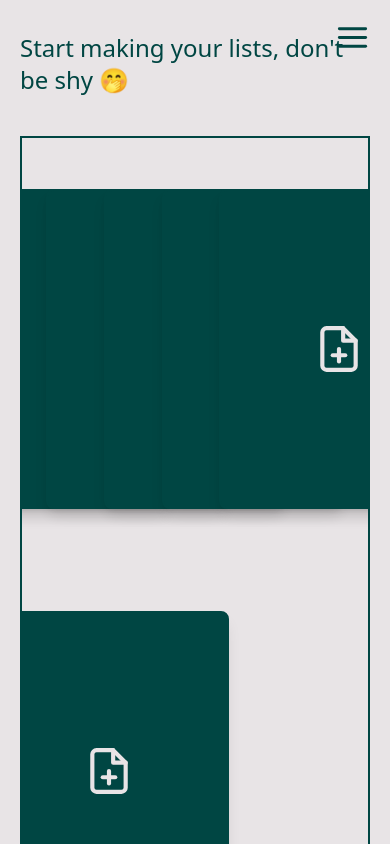
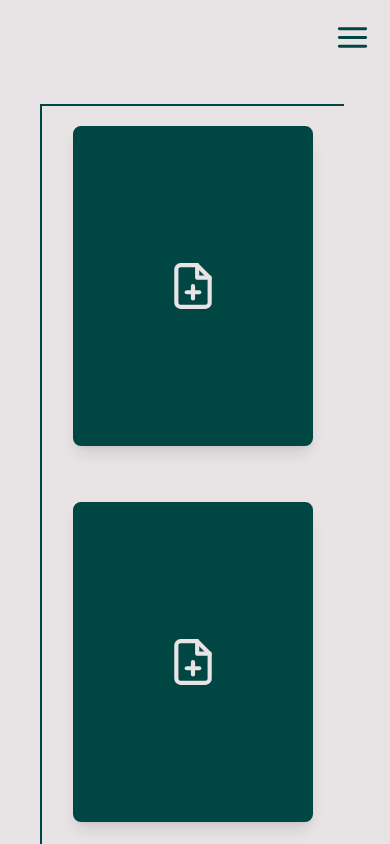
Before and after one commit to Martinezoms/ztodos, a React (Create React App) app: page / in a window 390 px wide. Both pictures are taken after a click on the element "Login". Shown: the top 844 px of the page. Built offline with nearby package versions, Linux system fonts and the light colour scheme.

Commit message:
making the pages responsive

```diff
--- a/src/Assets/css/main.css
+++ b/src/Assets/css/main.css
@@ -9,6 +9,14 @@ body {
 
 html {
   scroll-behavior: smooth;
+}
+.nav {
+  position: fixed;
+  top: 0;
+  width: 100%;
+  height: 10%;
+  margin-bottom: 20px;
+  z-index: 20;
 }
 
 .login-body {
@@ -45,7 +53,7 @@ html {
 }
 .modal-input {
   height: inherit;
-  width: 32rem;
+  width: 30rem;
   border: 2px solid #abd1c6;
   border-radius: 0.5rem;
   outline: none;
@@ -56,7 +64,7 @@ html {
   transition: all 0.35s;
 }
 .list-input {
-  width: 55rem;
+  width: 93%;
   border: 2px solid #abd1c6;
   outline: none;
   background: #e8e4e6;
@@ -84,6 +92,7 @@ input::placeholder {
   border-style: solid;
   border-width: 1px;
   position: fixed;
+  top: 0;
   right: 0;
   width: 100%;
   height: 100%;
@@ -97,6 +106,7 @@ input::placeholder {
   border-style: none;
   border-width: 1px;
   position: fixed;
+  top: 0;
   right: 0;
   height: 100%;
   width: 0;
@@ -106,8 +116,18 @@ input::placeholder {
 }
 
 .user-list {
-  height: 53rem;
+  height: 80%;
+  width: 95%;
+  z-index: 0;
   overflow-y: scroll;
+  overflow-x: hidden;
+}
+.userpage {
+  position: absolute;
+  top: 10%;
+  left: 5%;
+  z-index: 0;
+  overflow: auto;
 }
 
 .box {
@@ -134,13 +154,16 @@ input::placeholder {
 .modal .back-drop {
   position: absolute;
   background: #111827f0;
+  top: 0;
   width: 100%;
   height: 100%;
 }
 
 .create-list {
+  width: 50%;
+  height: 40%;
   position: absolute;
-  top: 25%;
+  top: 30%;
   left: 25%;
 }
 
@@ -156,3 +179,107 @@ input::placeholder {
   width: 100%;
   height: 85%;
 }
+
+@media screen and (max-width: 614px) {
+  .list-input {
+    border: 1px solid #abd1c6;
+    font-size: 0.8rem;
+  }
+  .smile {
+    size: 20;
+  }
+  .welcome {
+    font-size: 1.5rem;
+  }
+  .please {
+    font-size: 1rem;
+  }
+  .login-box {
+    padding: 35px;
+  }
+  .signup-intro {
+    font-size: 1rem;
+  }
+  .signup {
+    padding: 35px;
+  }
+}
+@media screen and (max-width: 920px) {
+  .user-intro {
+    display: none;
+  }
+  .file {
+    size: 30;
+  }
+}
+@media screen and (max-width: 1555px) {
+  .user-list {
+    grid-template-columns: repeat(5, minmax(0, 1fr));
+  }
+}
+@media screen and (max-width: 1375px) {
+  .user-list {
+    grid-template-columns: repeat(4, minmax(0, 1fr));
+  }
+}
+@media screen and (max-width: 1049px) {
+  .user-list {
+    grid-template-columns: repeat(3, minmax(0, 1fr));
+  }
+  .modal-input {
+    width: 20rem;
+  }
+}
+@media screen and (max-width: 806px) {
+  .user-list {
+    grid-template-columns: repeat(2, minmax(0, 1fr));
+  }
+  .modal-input {
+    width: 17rem;
+  }
+  @media screen and (max-width: 623px) {
+    .modal-input {
+      width: 15rem;
+    }
+  }
+}
+@media screen and (max-width: 553px) {
+  .user-list {
+    grid-template-columns: repeat(1, minmax(0, 1fr));
+  }
+}
+
+@media screen and (max-width: 550px) {
+  .modal-input {
+    width: 12rem;
+    font-size: 0.7rem;
+  }
+  .create-list {
+    font-size: 0.7rem;
+  }
+  .smile {
+    size: 20;
+  }
+}
+
+@media screen and (max-width: 420px) {
+  .modal-input {
+    width: 10rem;
+  }
+  .create-list {
+    width: 60%;
+    left: 20%;
+  }
+}
+@media screen and (max-width: 360px) {
+  .modal-input {
+    width: 9rem;
+    font-size: 0.5rem;
+  }
+  .create-list {
+    width: 60%;
+    height: 50%;
+    left: 20%;
+    font-size: 0.5rem;
+  }
+}
--- a/src/Components/CreateListModal.js
+++ b/src/Components/CreateListModal.js
@@ -15,7 +15,7 @@ function CreateListModal({ setShowModal, setPage }) {
               onClick={() => setShowModal(false)}
             />
             <motion.div initial={{ opacity: 0 }} animate={{ opacity: 1 }} transition={{ duration: 0.4, delay: 0.4 }}>
-              <div className="bg-lgreeny text-greeny shadow-md rounded-lg  p-16 flex flex-col items-center  justify-center space-y-10 pt-20 w-1/2 create-list">
+              <div className="bg-lgreeny text-greeny shadow-md rounded-lg  p-16 flex flex-col items-center  justify-center space-y-10 pt-20  create-list">
                 <div className="space-y-2">
                   <div>What is this list for?</div>
                   <div className="wrapper ">
@@ -27,7 +27,7 @@ function CreateListModal({ setShowModal, setPage }) {
                   <div className="wrapper">
                     <input spellCheck="false" maxLength="3" placeholder="Insert emoji" className="modal-input" />
                     <span className="icon">
-                      <Smile size="35" className="cursor-pointer" />
+                      <Smile size="35" className="cursor-pointer smile" />
                     </span>
                   </div>
                 </div>
--- a/src/Components/Intros.js
+++ b/src/Components/Intros.js
@@ -2,17 +2,17 @@ import React from 'react';
 
 export const LoginIntro = () => {
   return (
-    <div className="text-greeny text-center pt-20 cursor-default">
-      <h1 className="text-4xl font-semibold pb-10 ">Welcome!!!</h1>
-      <h1 className="text-2xl pb-10">Please Login to access features</h1>
+    <div className="text-greeny text-center pt-20 cursor-default ">
+      <h1 className="text-4xl font-semibold pb-10 welcome">Welcome!!!</h1>
+      <h1 className="text-2xl pb-10 please">Please Login to access features</h1>
     </div>
   );
 };
 
 export const SignupIntro = () => {
   return (
-    <div className="text-greeny text-center pt-20 mt-10 cursor-default">
-      <h1 className="text-2xl pb-10">
+    <div className="text-greeny text-center pt-20 mt-10 cursor-default ">
+      <h1 className="text-2xl pb-10 signup-intro">
         Sign up to enjoy Ztodos{' '}
         <span role="img" aria-label="cool">
           😎
@@ -24,8 +24,8 @@ export const SignupIntro = () => {
 
 export const UserIntro = () => {
   return (
-    <div className="text-greeny text-left m-5 mt-8 text-2xl cursor-default ">
-      <h1>
+    <div className="text-greeny text-left m-5 mt-8 text-2xl cursor-default">
+      <h1 className="user-intro">
         Start making your lists, don't be shy{' '}
         <span role="img" aria-label="blushing">
           🤭
--- a/src/Components/LoginBox.js
+++ b/src/Components/LoginBox.js
@@ -4,7 +4,7 @@ import { User, Lock } from 'react-feather';
 
 export default function LoginBox({ setPage }) {
   return (
-    <div className="bg-lgreeny text-greeny shadow-md rounded-lg  p-24 flex flex-col items-center space-y-10 pt-20">
+    <div className="bg-lgreeny text-greeny shadow-md rounded-lg  p-24 flex flex-col items-center space-y-10 pt-20 login-box">
       <div className="wrapper">
         <input spellCheck="false" maxLength="20" placeholder="Username" className="input" />
         <span className="icon">
--- a/src/Components/NewListCard.js
+++ b/src/Components/NewListCard.js
@@ -4,8 +4,8 @@ import { FilePlus } from 'react-feather';
 function NewListCard() {
   return (
     <div>
-      <div className="box border-2 border-solid border-greeny m-5 shadow-lg rounded-lg flex justify-center bg-greeny transition duration-300 ease-in-out cursor-pointer hover:shadow-2xl hover:opacity-75">
-        <FilePlus size="50" color={'#e8e4e6'} className="flex self-center " />
+      <div className="box border-2 border-solid border-greeny m-5 shadow-lg rounded-lg flex justify-center bg-greeny transition duration-300 ease-in-out cursor-pointer hover:shadow-2xl hover:opacity-75 list-card">
+        <FilePlus size="50" color={'#e8e4e6'} className="flex self-center file" />
       </div>
     </div>
   );
--- a/src/Components/SignupBox.js
+++ b/src/Components/SignupBox.js
@@ -4,7 +4,7 @@ import { User, Lock } from 'react-feather';
 
 function SignupBox({ setPage }) {
   return (
-    <div className="bg-lgreeny text-greeny shadow-md rounded-lg  p-24 flex flex-col items-center space-y-10  pt-20">
+    <div className="bg-lgreeny text-greeny shadow-md rounded-lg  p-24 flex flex-col items-center space-y-10  pt-20 signup">
       <div className="wrapper">
         <input spellCheck="false" maxLength="20" placeholder="Username" className="input" />
         <span className="icon">
--- a/src/Components/Userlists.js
+++ b/src/Components/Userlists.js
@@ -1,10 +1,11 @@
 import React from 'react';
+import '../Assets/css/main.css';
 import NewListCard from './NewListCard';
 
 function Userlists({ setShowModal }) {
   return (
-    <div>
-      <div className="m-5 border-2 border-solid border-greeny user-list grid grid-cols-6 place-items-center ">
+    <div className="">
+      <div className="m-5 border-2 border-solid border-greeny user-list grid grid-cols-6 gap-4 place-items-center">
         <div onClick={() => setShowModal(true)}>
           <NewListCard />
         </div>
--- a/src/Pages/List.js
+++ b/src/Pages/List.js
@@ -17,7 +17,7 @@ function List() {
         <div>
           <div className="flex justify-between m-2 content-center">
             <span>
-              <Smile color={'#004643'} size="40" className="cursor-pointer m-2" />
+              <Smile color={'#004643'} size="40" className="cursor-pointer m-2 smile" />
             </span>
             <input placeholder="Type something..." className="list-input rounded-full py-3 px-6 mr-4"></input>
           </div>
--- a/src/Pages/UserPage.js
+++ b/src/Pages/UserPage.js
@@ -9,11 +9,11 @@ const Userpage = ({ setPage }) => {
   return (
     <div>
       {showModal && <CreateListModal setShowModal={setShowModal} setPage={setPage} />}
-      <div className="flex flex-row justify-between ">
+      <div className="flex flex-row justify-between bg-ashy nav">
         <UserIntro />
         <MenuBar />
       </div>
-      <div>
+      <div className="userpage">
         <Userlists setShowModal={setShowModal} />
       </div>
     </div>
```
